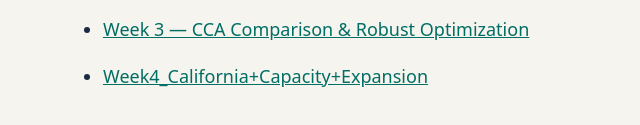
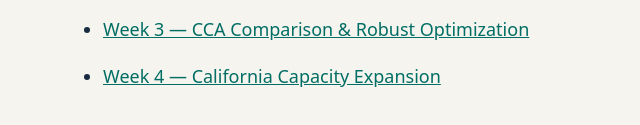
Before and after one commit to mercedeszajac/Snr-Design-Dashboards, a plain HTML site: page index.html in a window 1280 px wide. Shown: the part 267-392 px from the top of the page, 177-817 px from the left. Drawn offline with Linux system fonts and the light colour scheme.

Commit message:
Fix link text and format for Week 4 capacity expansion

```diff
--- a/index.html
+++ b/index.html
@@ -47,8 +47,8 @@
     </li>
 
     <li>
-      <a href="./week-4-capacity-expansion.html">
-        Week4_California+Capacity+Expansion
+      <a href="./Week4_California+Capacity+Expansion.html">
+        Week 4 — California Capacity Expansion
       </a>
     </li>
   </ul>
```
